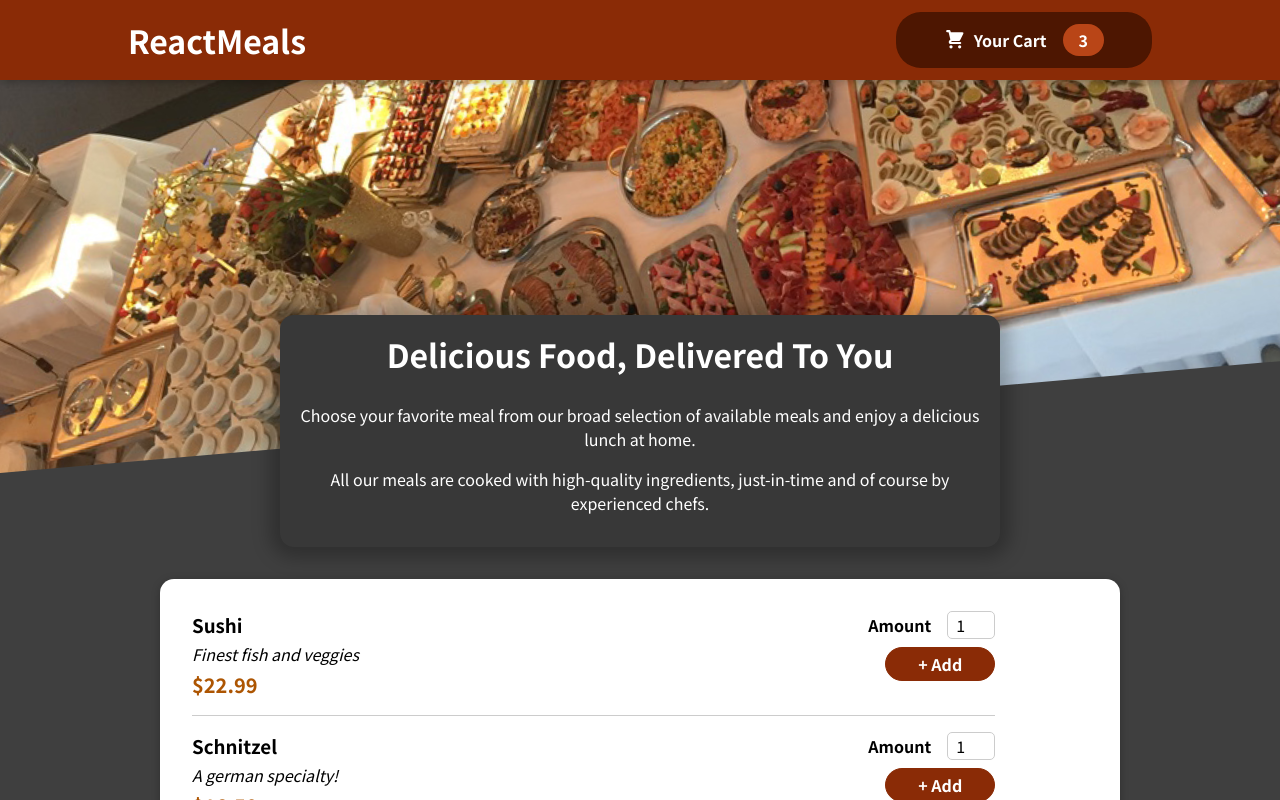
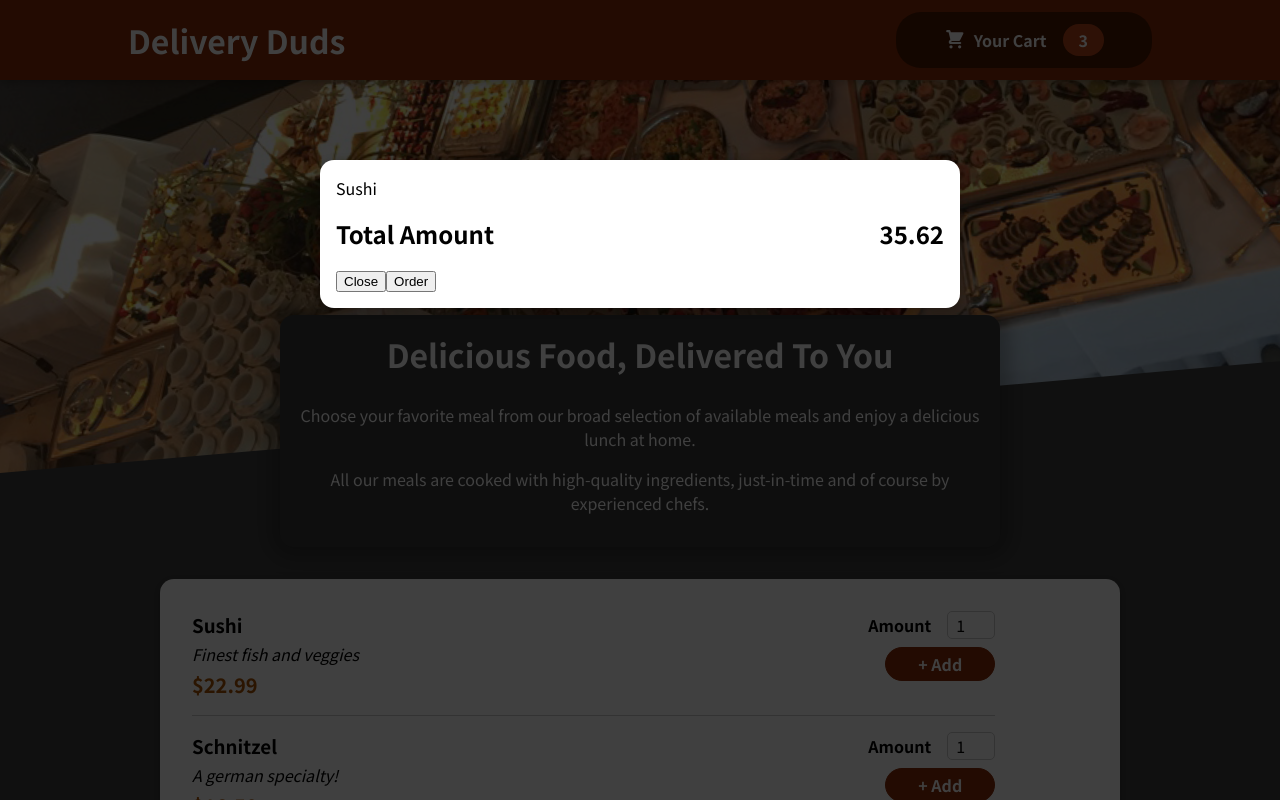
Before and after one commit to lkagan/food-order, a React (Create React App) app: page / in a window 1280 px wide. Shown: the top 800 px of the page. Built offline with nearby package versions, Linux system fonts and the light colour scheme.

Commit message:
Add cart modal

```diff
--- a/public/index.html
+++ b/public/index.html
@@ -28,6 +28,7 @@
   </head>
   <body>
     <noscript>You need to enable JavaScript to run this app.</noscript>
+    <div id="overlays"></div>
     <div id="root"></div>
     <!--
       This HTML file is a template.
--- a/src/App.js
+++ b/src/App.js
@@ -1,11 +1,13 @@
 import Header from "./components/Layout/Header";
 import {Fragment} from "react";
 import Meals from "./components/Meals/Meals";
+import Cart from "./components/Cart/Cart";
 
 function App() {
     return (
         <Fragment>
             <h2>Let's get started!</h2>
+            <Cart />
             <Header/>
             <main>
                 <Meals/>
--- /dev/null
+++ b/src/components/Cart/Cart.js
@@ -0,0 +1,30 @@
+import classes from './Cart.module.css';
+import Modal from "../UI/Modal";
+
+const Cart = props => {
+    const cartItems = <ul className={classes['cart-items']}>
+        {
+            [{
+                id: 'c1',
+                name: 'Sushi',
+                amount: 2,
+                price: 12.99
+            }].map(item => <li>{item.name}</li>)
+        }
+    </ul>;
+
+    return (
+        <Modal>
+            {cartItems}
+            <div className={classes.total}>
+                <span>Total Amount</span>
+                <span>35.62</span>
+            </div>
+            <div className={classes.actions}></div>
+            <button className={classes['button--alt']}>Close</button>
+            <button className={classes.button}>Order</button>
+        </Modal>
+    );
+}
+
+export default Cart;
--- /dev/null
+++ b/src/components/Cart/Cart.module.css
@@ -0,0 +1,46 @@
+.cart-items {
+    list-style: none;
+    margin: 0;
+    padding: 0;
+    max-height: 20rem;
+    overflow: auto;
+}
+
+.total {
+    display: flex;
+    justify-content: space-between;
+    align-items: center;
+    font-weight: bold;
+    font-size: 1.5rem;
+    margin: 1rem 0;
+}
+
+.actions {
+    text-align: right;
+}
+
+.actions button {
+    font: inherit;
+    cursor: pointer;
+    background-color: transparent;
+    border: 1px solid #8a2b06;
+    padding: 0.5rem 2rem;
+    border-radius: 25px;
+    margin-left: 1rem;
+}
+
+.actions button:hover,
+.actions button:active {
+    background-color: #5a1a01;
+    border-color: #5a1a01;
+    color: white;
+}
+
+.actions .button--alt {
+    color: #8a2b06;
+}
+
+.actions .button {
+    background-color: #8a2b06;
+    color: white;
+}
--- a/src/components/Layout/Header.js
+++ b/src/components/Layout/Header.js
@@ -7,7 +7,7 @@
     return (
         <Fragment>
             <header className={classes.header}>
-                <h1>ReactMeals</h1>
+                <h1>Delivery Duds</h1>
                 <HeaderCartButton/>
             </header>
             <div className={classes['main-image']}>
--- /dev/null
+++ b/src/components/UI/Modal.js
@@ -0,0 +1,28 @@
+import classes from './Modal.module.css';
+import {Fragment} from "react";
+import ReactDOM  from "react-dom";
+
+const Backdrop = props => {
+    return <div className={classes.backdrop} />
+};
+
+const ModalOverlay = props => {
+    return (
+        <div className={classes.modal}>
+            <div className={classes.content}>{props.children}</div>
+        </div>
+    );
+};
+
+const portalElement = document.getElementById('overlays');
+
+const Modal = props => {
+    return (
+        <Fragment>
+            {ReactDOM.createPortal(<Backdrop />, portalElement)}
+            {ReactDOM.createPortal(<ModalOverlay>{props.children}</ModalOverlay>, portalElement)}
+        </Fragment>
+    )
+}
+
+export default Modal;
--- /dev/null
+++ b/src/components/UI/Modal.module.css
@@ -0,0 +1,40 @@
+.backdrop {
+    position: fixed;
+    top: 0;
+    left: 0;
+    width: 100%;
+    height: 100vh;
+    z-index: 20;
+    background-color: rgba(0, 0, 0, 0.75);
+}
+
+.modal {
+    position: fixed;
+    top: 20vh;
+    left: 5%;
+    width: 90%;
+    background-color: white;
+    padding: 1rem;
+    border-radius: 14px;
+    box-shadow: 0 2px 8px rgba(0, 0, 0, 0.25);
+    z-index: 30;
+    animation: slide-down 300ms ease-out forwards;
+}
+
+@media (min-width: 768px) {
+    .modal {
+        width: 40rem;
+        left: calc(50% - 20rem);
+    }
+}
+
+@keyframes slide-down {
+    from {
+        opacity: 0;
+        transform: translateY(-3rem);
+    }
+    to {
+        opacity: 1;
+        transform: translateY(0);
+    }
+}
```
